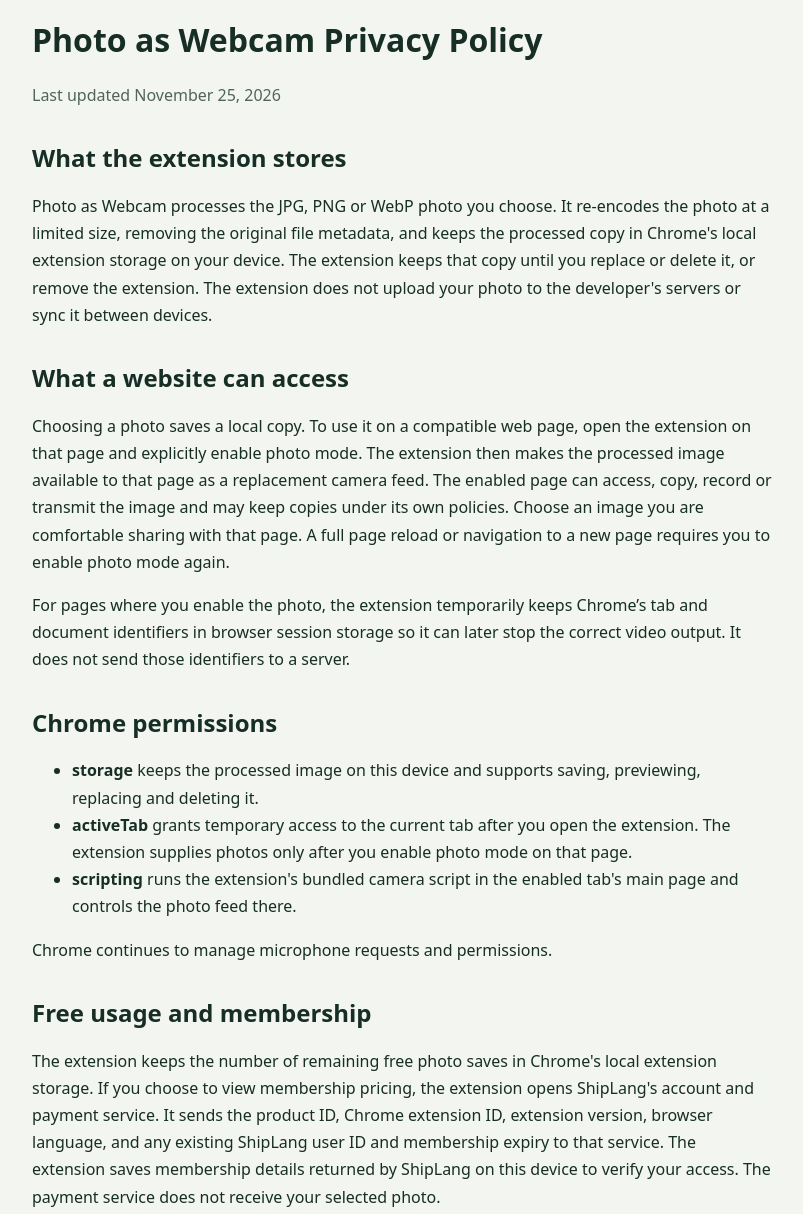
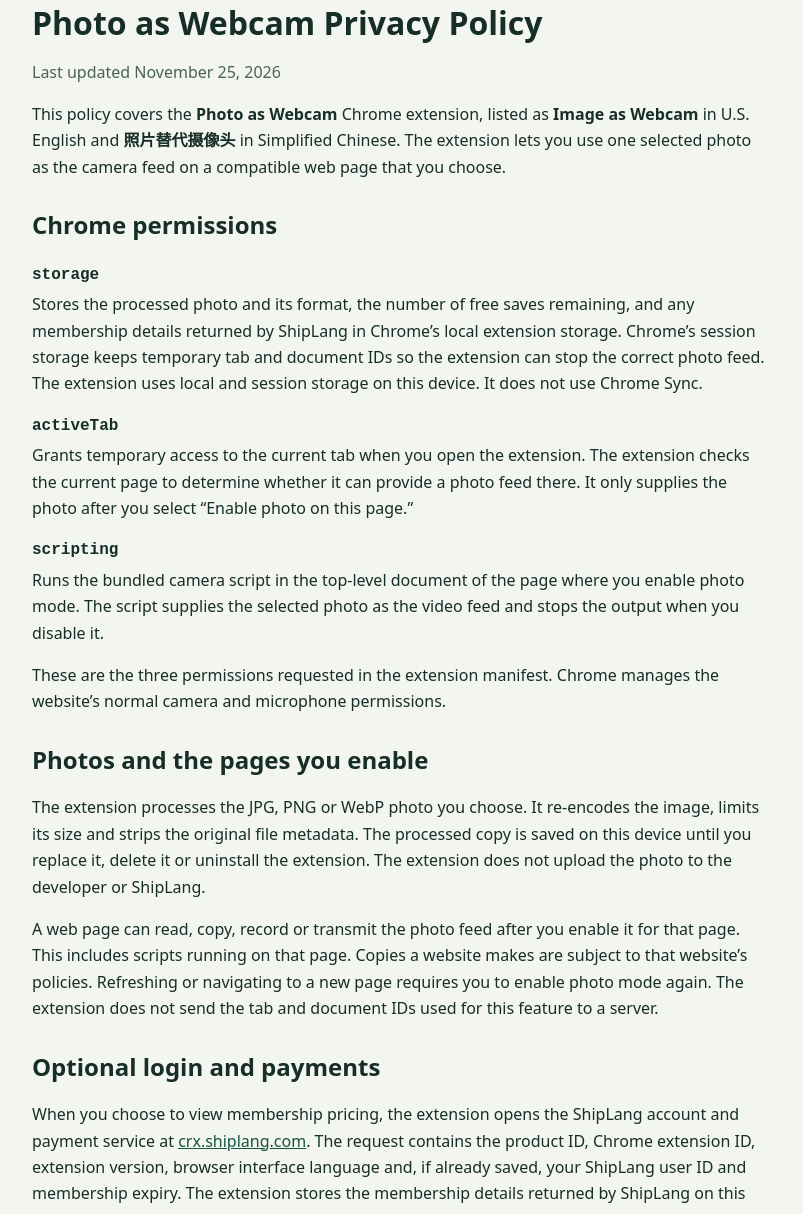
Before and after one commit to 84583728/privacy, a plain HTML site: page docs/xiao_photocamera_7d2/index.html in a window 1280 px wide. Shown: the part 41-1255 px from the top of the page, without its empty margins (238-1041 px from the left). Drawn offline with Linux system fonts and the light colour scheme.

Commit message:
Clarify Photo as Webcam product names and permissions

```diff
--- a/docs/xiao_photocamera_7d2/index.html
+++ b/docs/xiao_photocamera_7d2/index.html
@@ -3,36 +3,46 @@
 <head>
 <meta name="extension-policy-author" content="xiao_photocamera_7d2"><meta charset="utf-8">
 <meta name="viewport" content="width=device-width, initial-scale=1">
-<title>Photo as Webcam Privacy Policy</title>
+<title>Photo as Webcam – Privacy Policy</title>
 <style>
-body{margin:0;background:#f3f5f0;color:#162e26;font:16px/1.7 system-ui,sans-serif}main{max-width:740px;margin:0 auto;padding:40px 24px 64px}h1,h2{line-height:1.25}h2{margin-top:34px}a{color:#204d3d}.date{color:#516459}
+:root{color-scheme:light}
+body{margin:0;background:#f3f5f0;color:#162e26;font:16px/1.65 system-ui,sans-serif;overflow-wrap:anywhere}
+main{max-width:740px;margin:0 auto;padding:clamp(22px,5vw,44px) clamp(18px,4vw,30px) 54px}
+h1,h2{line-height:1.24}h1{margin:0}h2{margin-top:30px}
+.meta{color:#496259}a{color:#175541}dt{font-weight:700;margin-top:14px}dd{margin:3px 0 0}
 </style>
 </head>
 <body>
 <main>
 <h1>Photo as Webcam Privacy Policy</h1>
-<p class="date">Last updated November 25, 2026</p>
-<h2>What the extension stores</h2>
-<p>Photo as Webcam processes the JPG, PNG or WebP photo you choose. It re-encodes the photo at a limited size, removing the original file metadata, and keeps the processed copy in Chrome's local extension storage on your device. The extension keeps that copy until you replace or delete it, or remove the extension. The extension does not upload your photo to the developer's servers or sync it between devices.</p>
-<h2>What a website can access</h2>
-<p>Choosing a photo saves a local copy. To use it on a compatible web page, open the extension on that page and explicitly enable photo mode. The extension then makes the processed image available to that page as a replacement camera feed. The enabled page can access, copy, record or transmit the image and may keep copies under its own policies. Choose an image you are comfortable sharing with that page. A full page reload or navigation to a new page requires you to enable photo mode again.</p>
-<p>For pages where you enable the photo, the extension temporarily keeps Chrome’s tab and document identifiers in browser session storage so it can later stop the correct video output. It does not send those identifiers to a server.</p>
+<p class="meta">Last updated November 25, 2026</p>
+<p>This policy covers the <strong>Photo as Webcam</strong> Chrome extension, listed as <strong>Image as Webcam</strong> in U.S. English and <strong>照片替代摄像头</strong> in Simplified Chinese. The extension lets you use one selected photo as the camera feed on a compatible web page that you choose.</p>
+
 <h2>Chrome permissions</h2>
-<ul>
-<li><strong>storage</strong> keeps the processed image on this device and supports saving, previewing, replacing and deleting it.</li>
-<li><strong>activeTab</strong> grants temporary access to the current tab after you open the extension. The extension supplies photos only after you enable photo mode on that page.</li>
-<li><strong>scripting</strong> runs the extension's bundled camera script in the enabled tab's main page and controls the photo feed there.</li>
-</ul>
-<p>Chrome continues to manage microphone requests and permissions.</p>
-<h2>Free usage and membership</h2>
-<p>The extension keeps the number of remaining free photo saves in Chrome's local extension storage. If you choose to view membership pricing, the extension opens ShipLang's account and payment service. It sends the product ID, Chrome extension ID, extension version, browser language, and any existing ShipLang user ID and membership expiry to that service. The extension saves membership details returned by ShipLang on this device to verify your access. The payment service does not receive your selected photo.</p>
-<p>ShipLang provides sign-in and payment services for the independent developer of this extension. If you sign in with Google, account information such as your email address and profile image is used to manage your ShipLang account and membership. See the <a href="https://policies.google.com/privacy">Google Privacy Policy</a> and <a href="https://shiplang.com/privacy">ShipLang Privacy Policy</a>. If you purchase a membership, the checkout identifies the payment provider that processes your payment details. The extension does not receive your card details.</p>
-<p>To request deletion of your ShipLang membership data, email <a href="mailto:support@shiplang.com">support@shiplang.com</a> and include the extension name or its download link. ShipLang states that it retains membership data until deletion is requested and handles deletion requests within seven days.</p>
-<h2>Stopping and deleting</h2>
-<p>Use the extension to stop photo mode on the current page or delete the selected photo. Stopping ends the extension's photo output on that page and retains the local copy. Deleting removes the stored copy and stops its output on enabled pages. Neither action erases copies that a website already made. After stopping photo mode, restart the camera on the page to use Chrome's normal camera behavior. Uninstalling the extension removes its local extension data under Chrome's normal handling.</p>
-<h2>Optional links and contact</h2>
-<p>Photo as Webcam does not use analytics, advertising or tracking services. Clicking <a href="https://shiplang.com/camera-test">Test camera</a> opens a separate website. If you enable photo mode there, the page can access the feed like any other enabled page. Use of that site is subject to <a href="https://shiplang.com/privacy">the site's privacy policy</a>. The contact link opens a mail service.</p>
-<p>For privacy questions, email <a href="mailto:e@shiplang.com">e@shiplang.com</a>.</p>
+<dl>
+<dt><code>storage</code></dt>
+<dd>Stores the processed photo and its format, the number of free saves remaining, and any membership details returned by ShipLang in Chrome’s local extension storage. Chrome’s session storage keeps temporary tab and document IDs so the extension can stop the correct photo feed. The extension uses local and session storage on this device. It does not use Chrome Sync.</dd>
+<dt><code>activeTab</code></dt>
+<dd>Grants temporary access to the current tab when you open the extension. The extension checks the current page to determine whether it can provide a photo feed there. It only supplies the photo after you select “Enable photo on this page.”</dd>
+<dt><code>scripting</code></dt>
+<dd>Runs the bundled camera script in the top-level document of the page where you enable photo mode. The script supplies the selected photo as the video feed and stops the output when you disable it.</dd>
+</dl>
+<p>These are the three permissions requested in the extension manifest. Chrome manages the website’s normal camera and microphone permissions.</p>
+
+<h2>Photos and the pages you enable</h2>
+<p>The extension processes the JPG, PNG or WebP photo you choose. It re-encodes the image, limits its size and strips the original file metadata. The processed copy is saved on this device until you replace it, delete it or uninstall the extension. The extension does not upload the photo to the developer or ShipLang.</p>
+<p>A web page can read, copy, record or transmit the photo feed after you enable it for that page. This includes scripts running on that page. Copies a website makes are subject to that website’s policies. Refreshing or navigating to a new page requires you to enable photo mode again. The extension does not send the tab and document IDs used for this feature to a server.</p>
+
+<h2>Optional login and payments</h2>
+<p>When you choose to view membership pricing, the extension opens the ShipLang account and payment service at <a href="https://crx.shiplang.com">crx.shiplang.com</a>. The request contains the product ID, Chrome extension ID, extension version, browser interface language and, if already saved, your ShipLang user ID and membership expiry. The extension stores the membership details returned by ShipLang on this device to check access.</p>
+<p>ShipLang provides sign-in and payment services to the independent extension developer. Google sign-in is used to establish your identity. The account and membership service uses information such as your email address, profile image and membership expiry to manage access. See the <a href="https://policies.google.com/privacy">Google Privacy Policy</a> and the <a href="https://shiplang.com/en/privacy">ShipLang Privacy Policy</a>.</p>
+<p>If you purchase a membership, the service displayed at checkout processes the payment information you provide. If Stripe is offered at checkout, see the <a href="https://stripe.com/privacy">Stripe Privacy Policy</a>. The extension does not receive your payment card details or send your photo to the payment service.</p>
+<p>ShipLang says its sign-in and membership data is kept until deletion is requested and that it does not retain backups of that data. Email <a href="mailto:support@shiplang.com">support@shiplang.com</a> with the extension name or its download link, what you want deleted and why. ShipLang says it handles requests within seven days of receipt.</p>
+
+<h2>Stop sharing, delete your photo or contact us</h2>
+<p>“Stop using photo” stops the output for the current page and keeps the local image. “Delete photo” clears the saved image and stops the extension’s photo output on enabled pages. These actions do not delete copies a website has already made. Uninstalling the extension removes its local extension data under Chrome’s normal handling. To delete membership data held by ShipLang, use the request process above.</p>
+<p>The “Test camera” link opens a separate <a href="https://shiplang.com/camera-test">test page</a>. The extension handles a photo on that page in the same way as on other enabled pages. The contact link opens a mail service.</p>
+<p>For questions about this extension and policy, contact the developer at <a href="mailto:e@shiplang.com">e@shiplang.com</a>.</p>
 </main>
 </body>
 </html>
```
